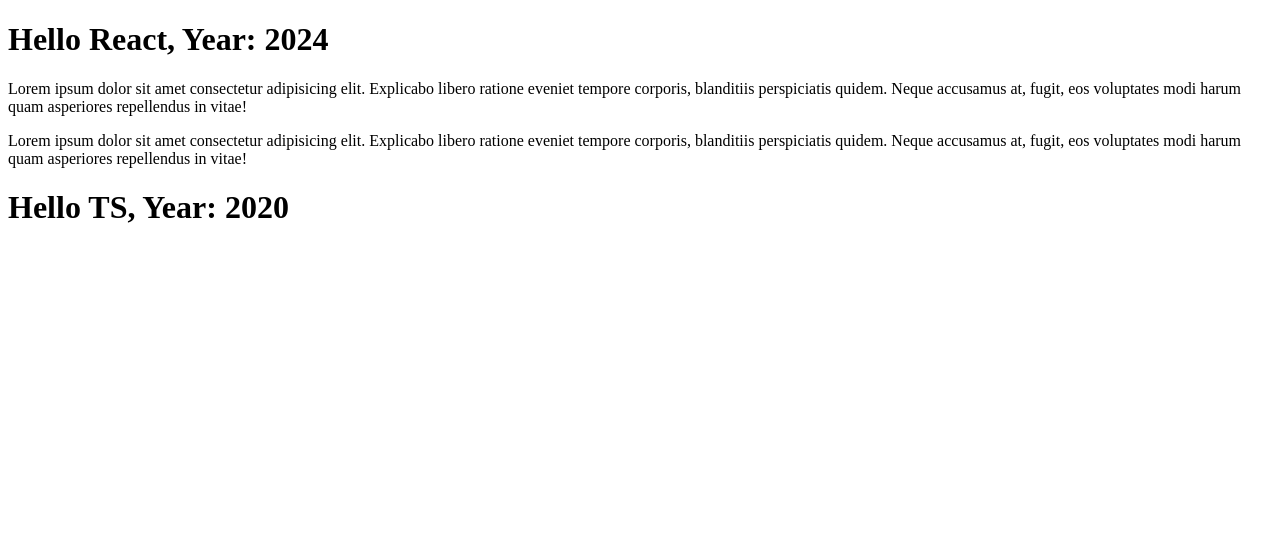
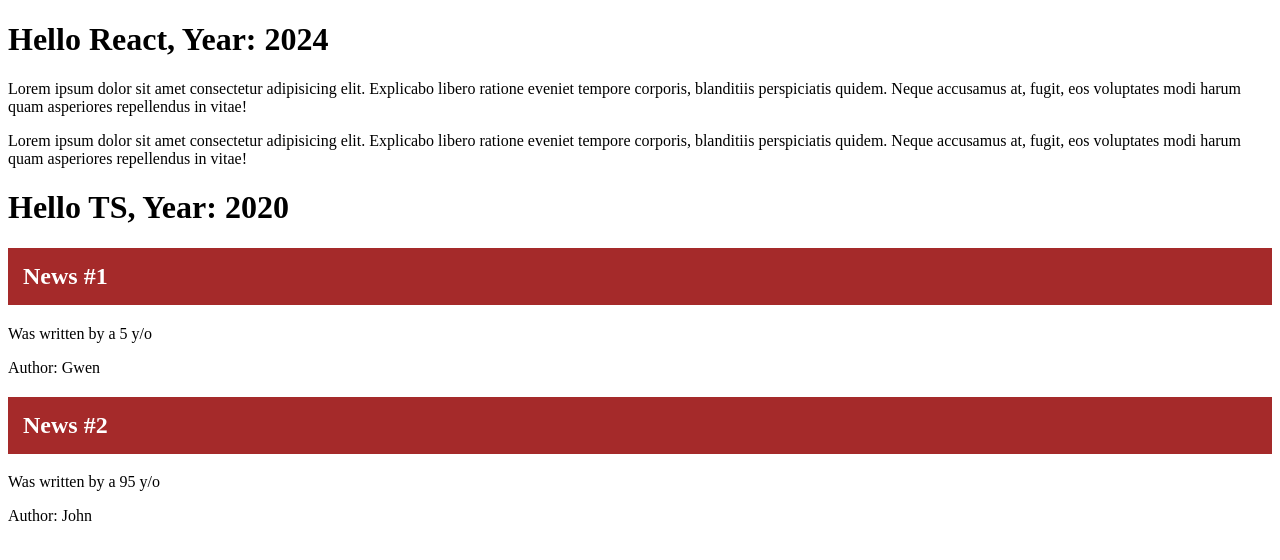
Before and after one commit to eerietated/react-1, a React (Create React App) app: page / in a window 1280 px wide. Shown: the top 560 px of the page. Built offline with nearby package versions, Linux system fonts and the light colour scheme.

Commit message:
added Article.css

```diff
--- /dev/null
+++ b/src/Article.css
@@ -0,0 +1,5 @@
+.article-title {
+    background-color: brown;
+    color: white;
+    padding: 15px;
+}
--- /dev/null
+++ b/src/Article.tsx
@@ -0,0 +1,19 @@
+import './Article.css'
+
+type Props = {
+    title: string
+    description: string
+    author: string
+}
+
+const Article = ({ title, description, author }: Props) => {
+    return (
+        <div>
+            <h2 className="article-title">{title}</h2>
+            <p>{description}</p>
+            <div>Author: {author}</div>
+        </div>
+    )
+}
+
+export default Article
--- a/src/index.tsx
+++ b/src/index.tsx
@@ -1,6 +1,7 @@
 import React from 'react'
 import ReactDOM from 'react-dom/client'
 import Header from './Header'
+import Article from './Article'
 
 const Content = () => {
     return (
@@ -26,6 +27,16 @@
             <Header title="React" year={2024} />
             <Content />
             <Header title="TS" year={2020} />
+            <Article
+                title="News #1"
+                description="Was written by a 5 y/o"
+                author="Gwen"
+            />
+            <Article
+                title="News #2"
+                description="Was written by a 95 y/o"
+                author="John"
+            />
         </React.Fragment>
     )
 }
```
